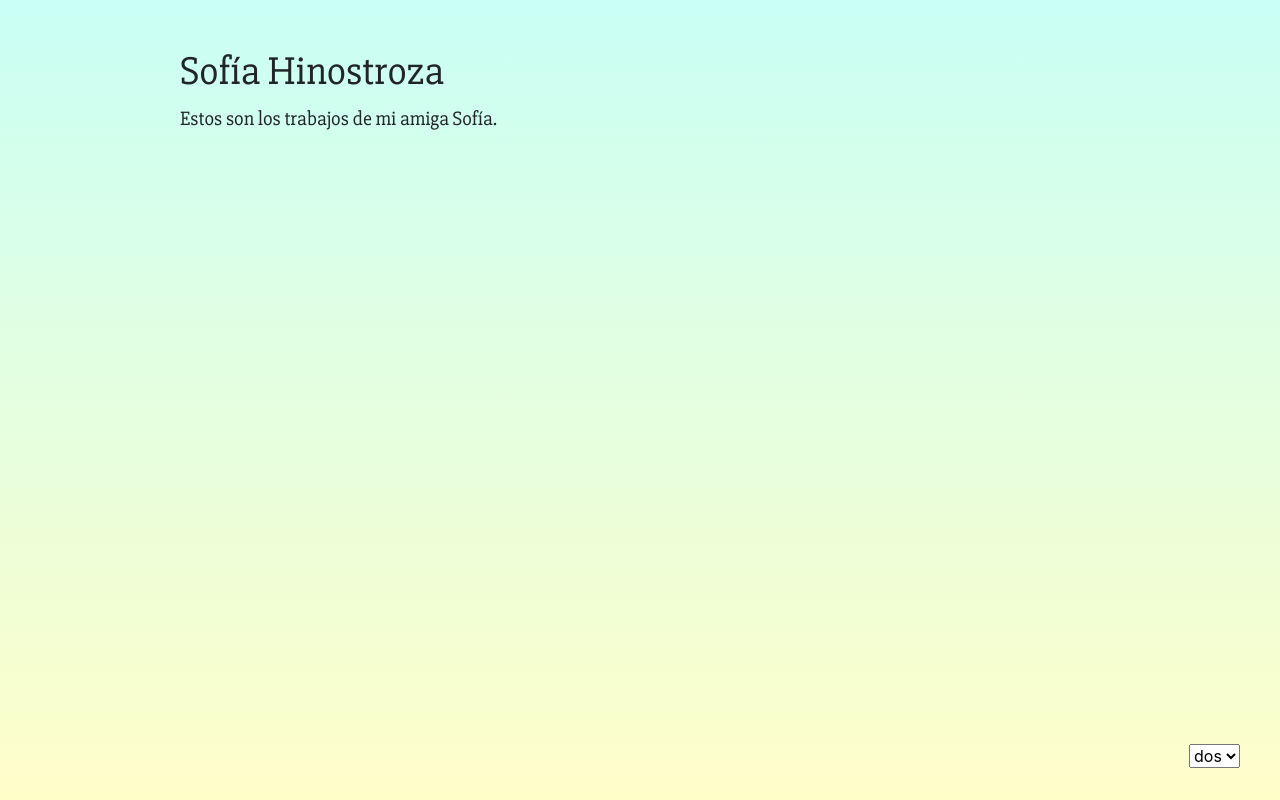
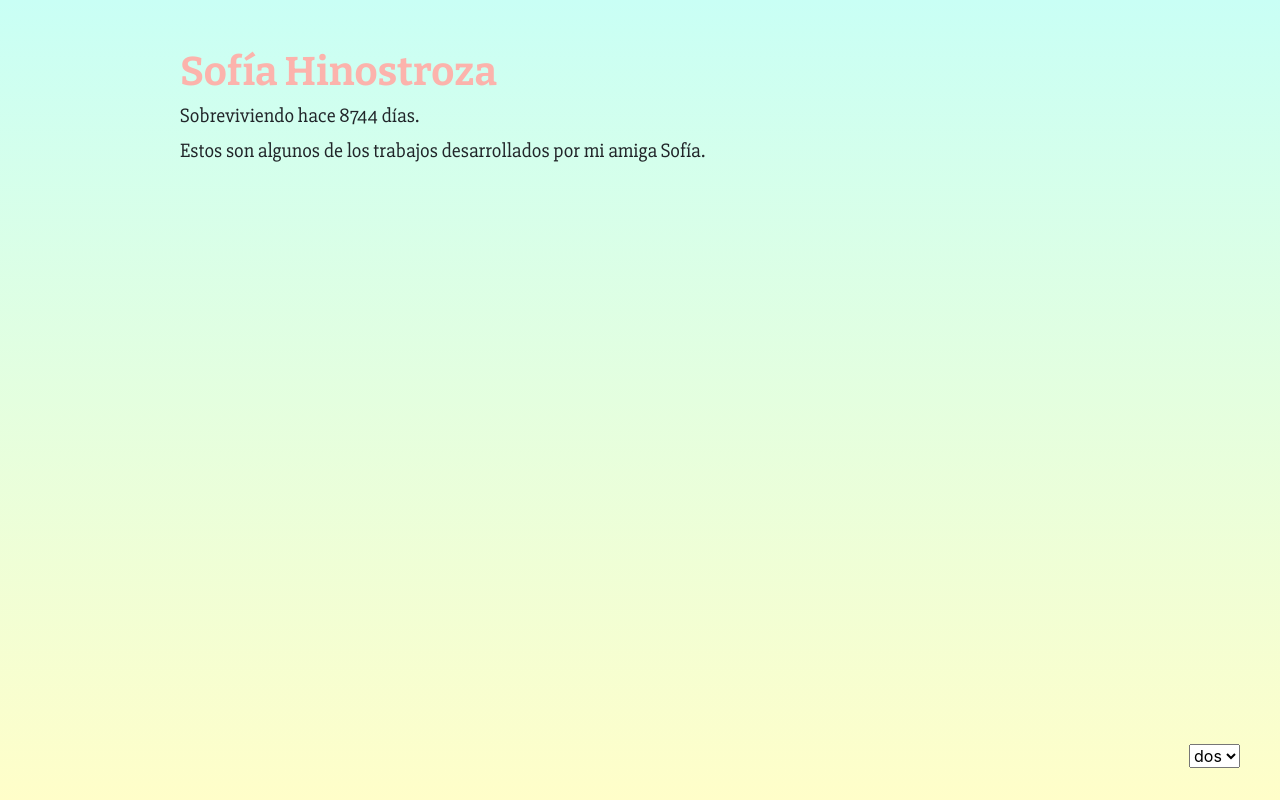
Before and after one commit to rosidgman/ev2, a plain HTML site: page dos.html in a window 1280 px wide. Drawn offline with nearby package versions, Linux system fonts and the light colour scheme; no server answers.

Commit message:
Add files via upload

```diff
--- a/dos.html
+++ b/dos.html
@@ -13,7 +13,8 @@
         <div class="col-11 col-sm-10 mx-auto">
 
           <h1>Sofía Hinostroza</h1>
-          <p class = "lead">Estos son los trabajos de mi amiga Sofía.</p>
+          <h2 class="lead">Sobreviviendo hace <span id="muchotiempo"></span> días.</h2>
+          <p class = "lead">Estos son algunos de los trabajos desarrollados por mi amiga Sofía.</p>
               <div id="cuestiones"></div>
         </div>
       </div>
@@ -37,10 +38,14 @@
   console.log(curso);
 
         $.each(curso[9].trabajos, function(i, trabajo) {
-        $("#cuestiones").append("<h5 class='my-2 py-3 pl-2 text-info'>" + trabajo.titulo + "</h5>").append("<img src='" + trabajo.imagen + "' class='img-fluid pb-3 mb-3'>").append("<p class='my-2 py-1 pl-2 text-info border-bottom'>" + trabajo.descriptor + "</p>");
+        $("#cuestiones").append("<h5 class='my-2 py-3 pl-2 text-info'>" + trabajo.titulo + "</h5>").append("<img src='" + trabajo.imagen + "' class='img-fluid mt-3'>").append("<p class='my-2 py-1 pl-2 text-info border-bottom'>" + trabajo.descriptor + "</p>");
 
           });
         });
+      var fechaNacimiento = new Date('1995-06-08').getTime();
+        var fechaHoy = new Date().getTime();
+        var diferencia = fechaHoy - fechaNacimiento;
+        document.getElementById("muchotiempo").innerHTML = Math.round(diferencia / (1000 * 60 * 60 * 24));
     </script>
   </body>
 </html>
--- a/style.css
+++ b/style.css
@@ -1,4 +1,5 @@
 @import url('https://fonts.googleapis.com/css?family=Slabo+27px');
+@import url('https://fonts.googleapis.com/css?family=Bitter:700&display=swap');
 
 html,body{
 	min-height: 100%
@@ -13,7 +14,8 @@ h2{
 }
 
 h1{
-	font-family: 'Slabo 27px', serif;
+	font-family: 'Bitter', serif;
+	color: #fcb3ac
 	}
 
 p{
@@ -26,4 +28,11 @@ p{
 }
 .bg-rosado{
 	background: rgba(255, 192, 192, 1.00);
+
 }
+
+img {
+	border-style: double;
+	border-width: 10px;
+	border-color: #313131;
+}
```
Also changed, not shown: index.html (+6 -0 lines), tres.html (+3 -3 lines).
